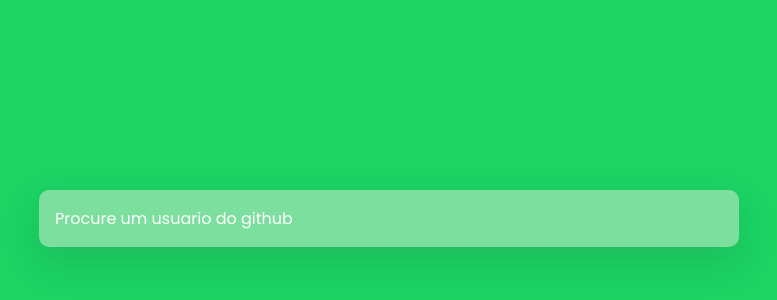
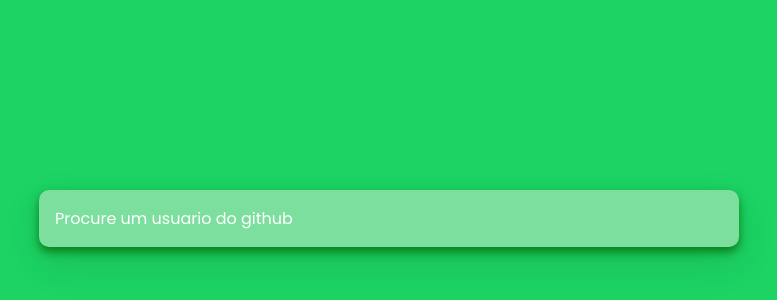
Before and after one commit to ShaTeixeira/15projects15days, a plain HTML site: page github-profile/index.html in a window 1280 px wide. Shown: the part 166-466 px from the top of the page, without its empty margins (251-1028 px from the left). Drawn offline with nearby package versions, Linux system fonts and the light colour scheme.

Commit message:
atualizando

```diff
--- a/github-profile/main.js
+++ b/github-profile/main.js
@@ -31,7 +31,7 @@ async function getRepos(username) {
 function createUserCard(user) {
     const userID = user.name || user.login;
     const userBio = user.bio ? `<p>${user.bio}</p>` : '';
-    const cardHTML = `;
+    const cardHTML = `
     <div class="card">
     <div>
       <img src="${user.avatar_url}" alt="${user.name}" class="avatar">
--- a/github-profile/styles.css
+++ b/github-profile/styles.css
@@ -43,7 +43,7 @@ body {
   margin-bottom: 2rem;
   font-family: inherit;
   font-size: 1rem;
-  box-shadow: 0 5px 10px rgba(154, 160, 185, 0.05),
+  box-shadow: 0 5px 10px rgba(4, 104, 1, 0.753),
     0 15px 40px rgba(0, 0, 0, 0.1);
 }
 
```
